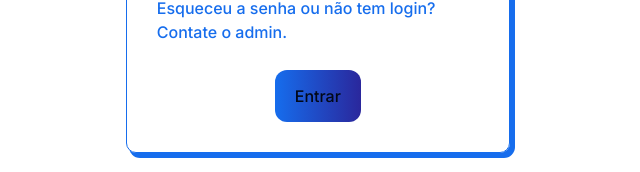
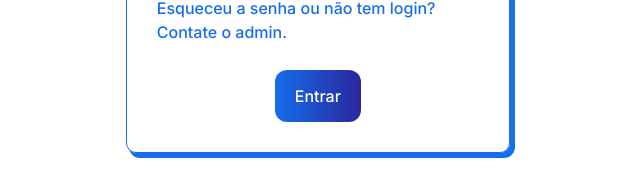
Before and after one commit to CodeBreakers-DASA/visalytica_frontend, a Next.js app: page /login in a window 1280 px wide. Shown: the part 502-674 px from the top of the page, without its empty margins (634-1274 px from the left). Built offline with nearby package versions, Linux system fonts and the light colour scheme; no server answers.

Commit message:
Fix/Login

```diff
--- a/src/app/(authLayout)/login/page.js
+++ b/src/app/(authLayout)/login/page.js
@@ -86,7 +86,7 @@ function Login() {
         <div className="w-full flex justify-center ">
           <Button
             classes={
-              "bg-gradient-to-r from-azul to-azul_escuro w-fit py-2.5 xs:py-3 sm:py-3.5 px-16 xs:px-18 sm:px-20 !mt-2.5 text-sm xs:text-base rounded-md xs:rounded-lg sm:rounded-xl"
+              "text-white bg-gradient-to-r from-azul to-azul_escuro w-fit py-2.5 xs:py-3 sm:py-3.5 px-16 xs:px-18 sm:px-20 !mt-2.5 text-sm xs:text-base rounded-md xs:rounded-lg sm:rounded-xl"
             }
             onClick={handleLogin}
             disabled={mutation.isPending}
```
